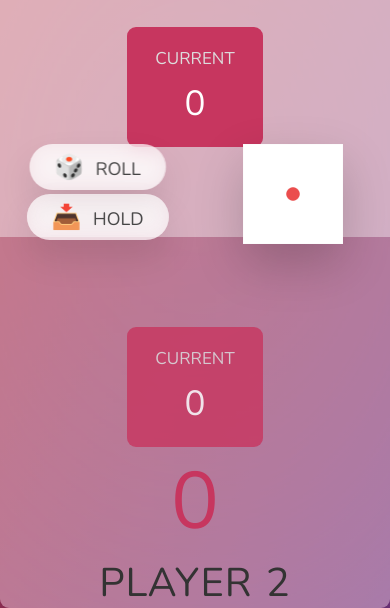
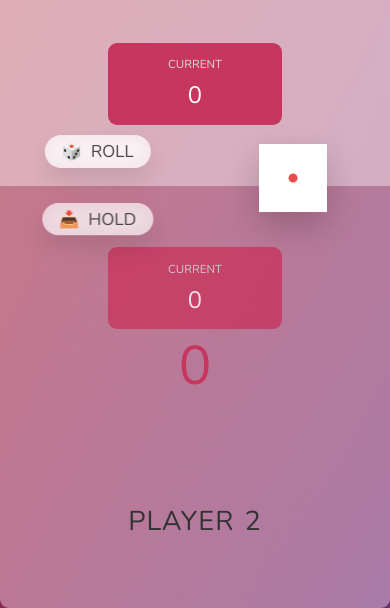
Before and after one commit to Ahmad-Arabi/JS-dice-game, a plain HTML site: page index.html in a window 390 px wide. Shown: the part 236-844 px from the top of the page. Drawn offline with nearby package versions, Linux system fonts and the light colour scheme.

Commit message:
Fixed mobile layout

```diff
--- a/style.css
+++ b/style.css
@@ -167,9 +167,16 @@ main {
 }
 
 @media screen and (max-width: 440px) {
+  html {
+    font-size: 42.5%;
+  }
   main {
     flex-direction: column;
-    height: 100%;
+    height: 100vh;
+    width: 100vw;
+  }
+  .player {
+    height: 50vh;
   }
 
   .player--1 {
@@ -177,8 +184,8 @@ main {
   }
 
   .dice {
-    top: 45%;
-    left: 75%;
+    top: 45vh;
+    left: 75vw;
     height: 10rem;
   }
 
@@ -186,11 +193,47 @@ main {
     top: 2rem;
   }
   .btn--roll {
-    top: 45%;
-    left: 25%;
+    top: 45vh;
+    left: 25vw;
   }
   .btn--hold {
-    top: 51%;
-    left: 25%;
+    top: 51vh;
+    left: 25vw;
+  }
+
+  .btn {
+    font-size: 2.5rem;
   }
 }
+
+@media screen and (max-width: 390px) {
+  html {
+    font-size: 42.5%;
+  }
+
+  .player {
+    height: 25vh;
+  }
+
+  .dice {
+    top: 45vh;
+    left: 75vw;
+    height: 10rem;
+  }
+
+  .btn {
+    font-size: 2.5rem;
+  }
+
+  .btn--new {
+    top: 2rem;
+  }
+  .btn--roll {
+    top: 44vh;
+    left: 25vw;
+  }
+  .btn--hold {
+    top: 52vh;
+    left: 25vw;
+  }
+}
```
